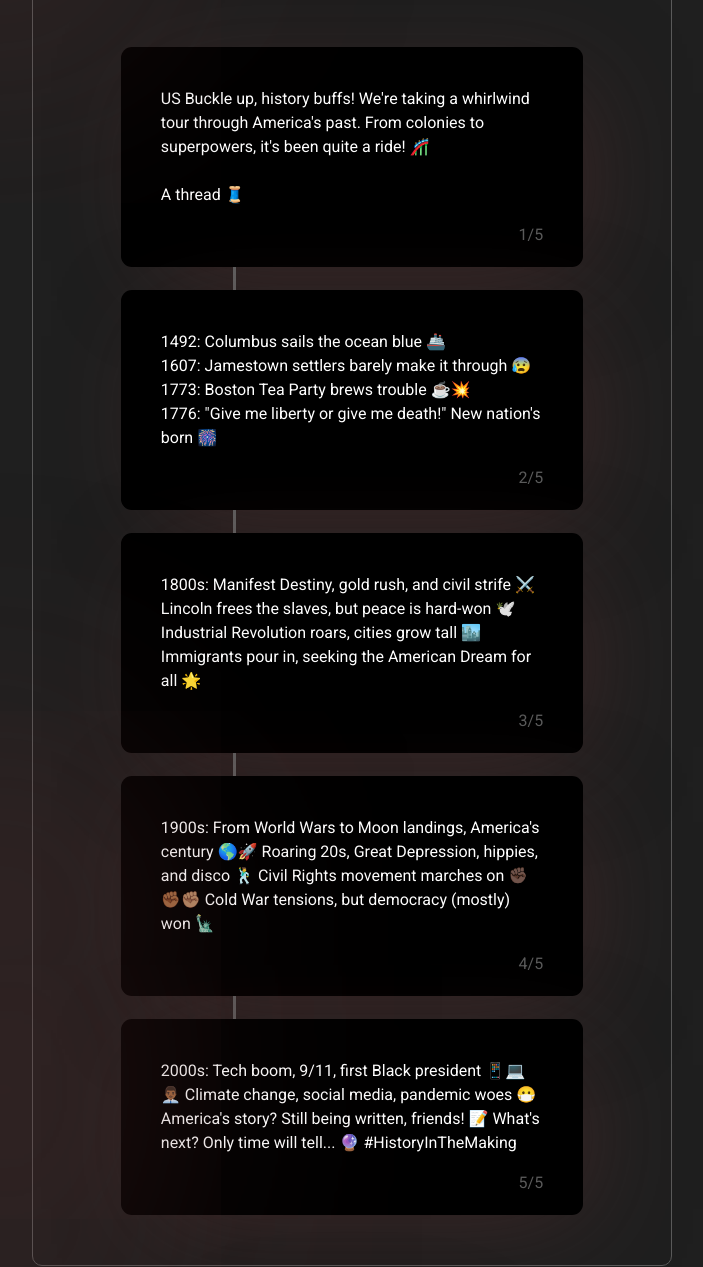
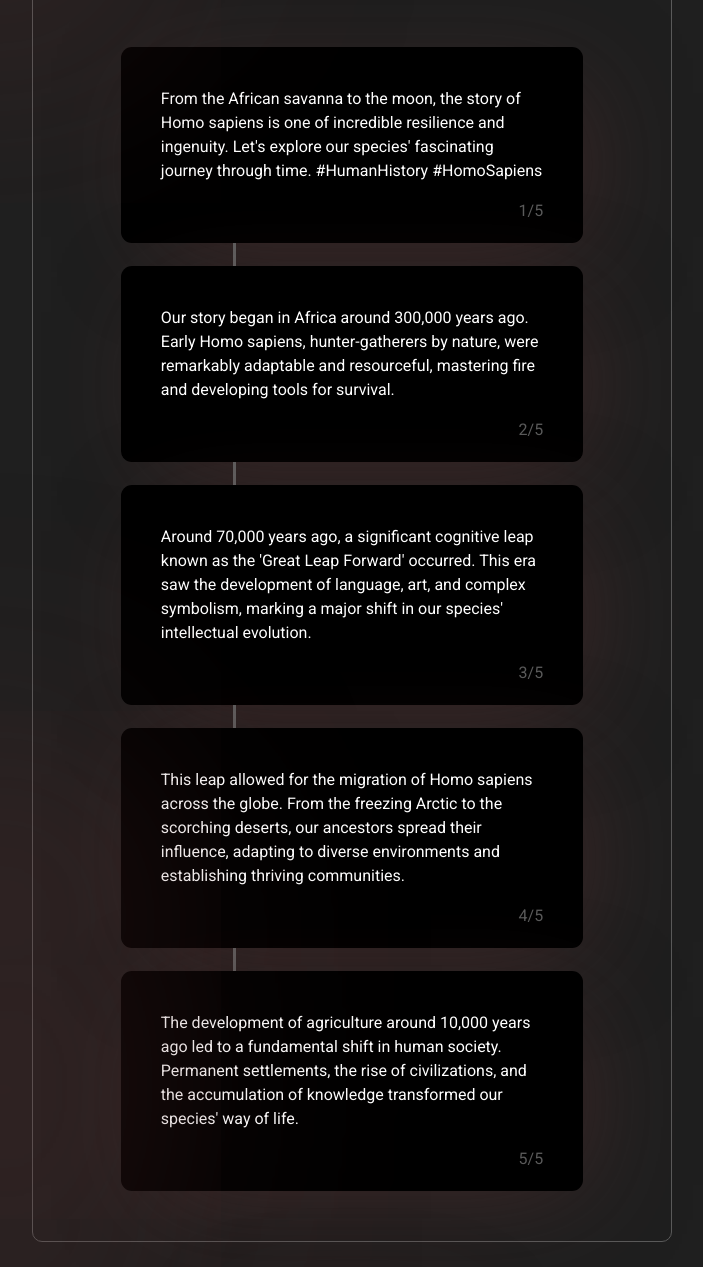
Before and after one commit to etcetra7n/xthreads, a plain HTML site: page public/index.html in a window 1280 px wide. Shown: the part 814-2081 px from the top of the page, without its empty margins (288-991 px from the left). Drawn offline with nearby package versions, Linux system fonts and the light colour scheme; a script that the page names is missing.

Commit message:
Changed default topic to history of Homo sapiens

```diff
--- a/public/index.html
+++ b/public/index.html
@@ -73,49 +73,50 @@
             <div id="result-box">
                 <div class="tweet-box">
                     <p>
-                    US Buckle up, history buffs! We're taking a whirlwind tour
-                    through America's past. From colonies to superpowers, it's been
-                    quite a ride! 🎢 </br></br> A thread 🧵
+                    From the African savanna to the moon, the story of Homo
+                    sapiens is one of incredible resilience and ingenuity.
+                    Let's explore our species' fascinating journey through
+                    time. #HumanHistory #HomoSapiens
                     </p>
                     <label>1/5</label>
                 </div>
                 <div class="tweet-connector"></div>
                 <div class="tweet-box">
                     <p>
-                    1492: Columbus sails the ocean blue 🚢 </br>
-                    1607: Jamestown settlers barely make it through 😰 </br>
-                    1773: Boston Tea Party brews trouble ☕💥 </br>
-                    1776: "Give me liberty or give me death!" New nation's born 🎆
+                    Our story began in Africa around 300,000 years ago.
+                    Early Homo sapiens, hunter-gatherers by nature, were
+                    remarkably adaptable and resourceful, mastering fire
+                    and developing tools for survival.
                     </p>
                     <label>2/5</label>
                 </div>
                 <div class="tweet-connector"></div>
                 <div class="tweet-box">
                     <p>
-                    1800s: Manifest Destiny, gold rush, and civil strife ⚔️
-                    Lincoln frees the slaves, but peace is hard-won 🕊️ Industrial
-                    Revolution roars, cities grow tall 🏙️ Immigrants pour in,
-                    seeking the American Dream for all 🌟
+                    Around 70,000 years ago, a significant cognitive leap known
+                    as the 'Great Leap Forward' occurred. This era saw the
+                    development of language, art, and complex symbolism, marking
+                    a major shift in our species' intellectual evolution.
                     </p>
                     <label>3/5</label>
                 </div>
                 <div class="tweet-connector"></div>
                 <div class="tweet-box">
                     <p>
-                    1900s: From World Wars to Moon landings, America's century
-                    🌎🚀 Roaring 20s, Great Depression, hippies, and disco 🕺
-                    Civil Rights movement marches on ✊🏿✊🏾✊🏽 Cold War tensions,
-                    but democracy (mostly) won 🗽
+                    This leap allowed for the migration of Homo sapiens across the
+                    globe.  From the freezing Arctic to the scorching deserts, our
+                    ancestors spread their influence, adapting to diverse environments
+                    and establishing thriving communities.
                     </p>
                     <label>4/5</label>
                 </div>
                 <div class="tweet-connector"></div>
                 <div class="tweet-box">
                     <p>
-                    2000s: Tech boom, 9/11, first Black president 📱💻👨🏾‍💼
-                    Climate change, social media, pandemic woes 😷 America's
-                    story? Still being written, friends! 📝 What's next?
-                    Only time will tell... 🔮 #HistoryInTheMaking
+                    The development of agriculture around 10,000 years ago led to a
+                    fundamental shift in human society. Permanent settlements, the
+                    rise of civilizations, and the accumulation of knowledge transformed
+                    our species' way of life.
                     </p>
                     <label>5/5</label>
                 </div>
```
Also changed, not shown: 1 other file.
